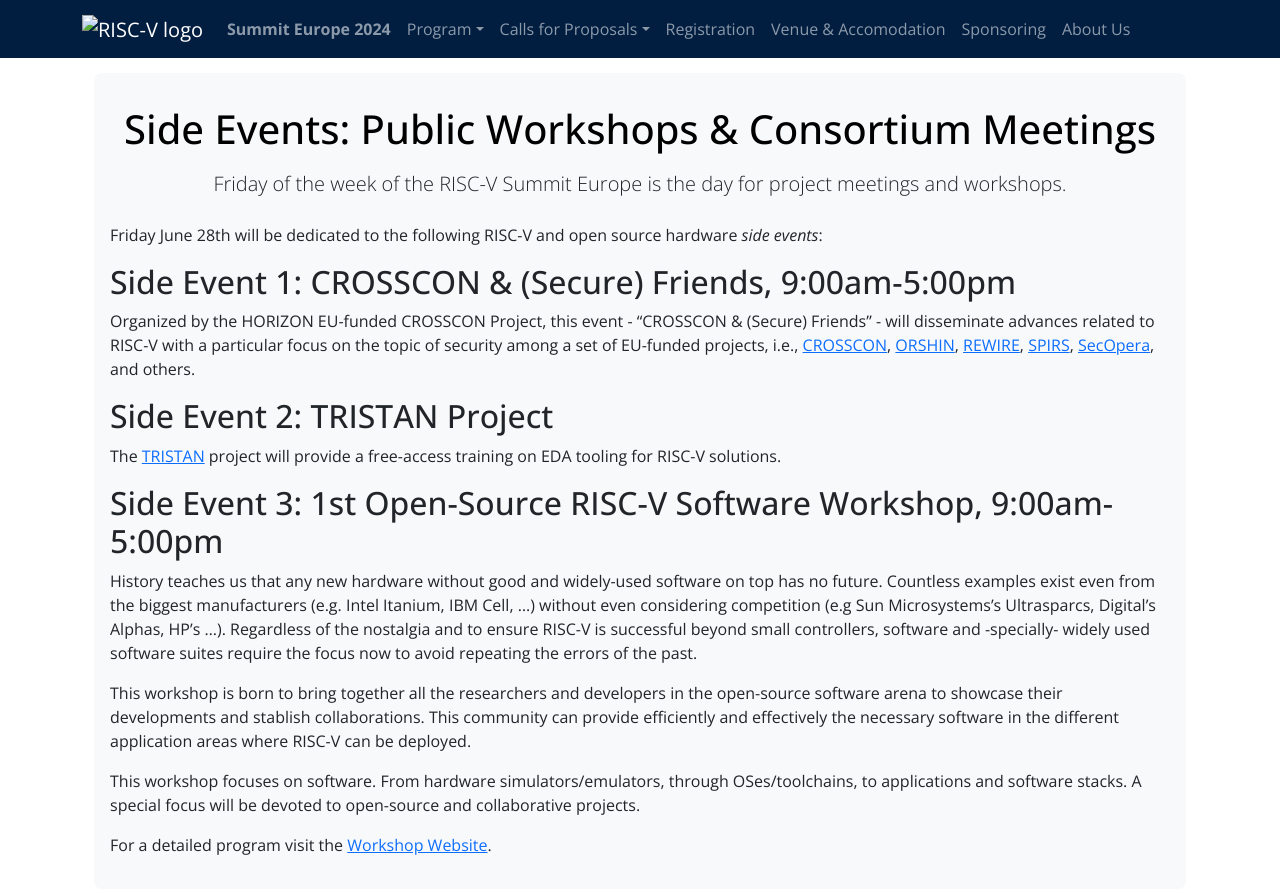
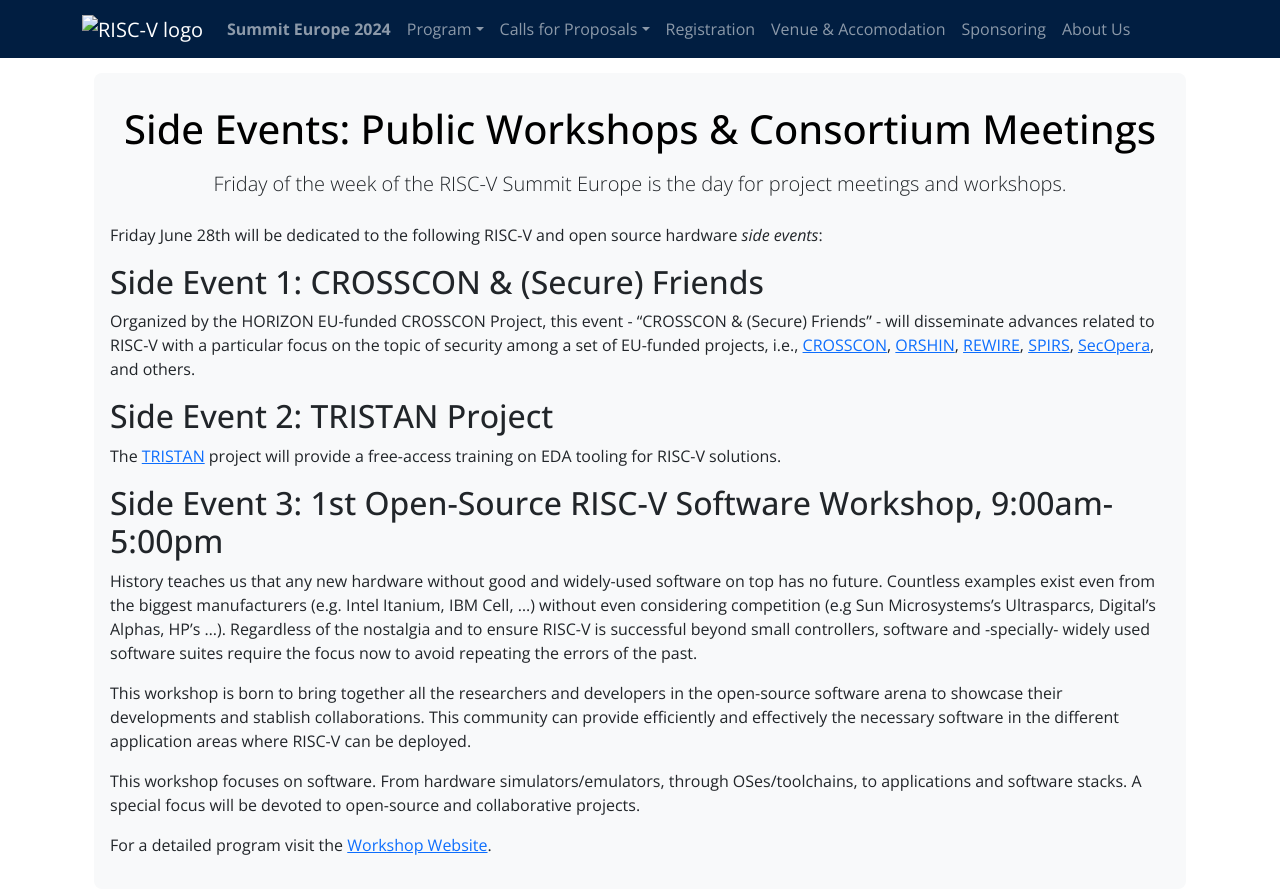
Before and after one commit to riscv-europe/summit-website-development, a Jekyll site: the page built from summit/2024/sideevents.md, in a window 1280 px wide and 900 px high, scrolled down 365 px. Shown: the top 894 px of the window. Built offline with Jekyll 4.4.1, drawn with Linux system fonts in a browser that asks for light colours.

Commit message:
Update sideevents.md
Time adjusted

```diff
--- a/summit/2024/sideevents.md
+++ b/summit/2024/sideevents.md
@@ -14,7 +14,7 @@
 
 Friday June 28th will be dedicated to the following RISC-V and open source hardware *side events*:
 
-## Side Event 1: CROSSCON & (Secure) Friends, 9:00am-5:00pm
+## Side Event 1: CROSSCON & (Secure) Friends
 
 Organized by the HORIZON EU-funded CROSSCON Project, this event - "CROSSCON & (Secure) Friends" - will disseminate advances related to RISC-V with a particular focus on the topic of security among a set of EU-funded projects, i.e., [CROSSCON](https://crosscon.eu), [ORSHIN](https://horizon-orshin.eu/), [REWIRE](https://rewireproject.eu/), [SPIRS](https://www.spirs-project.eu/), [SecOpera](https://secopera.eu/), and others.
 
```
